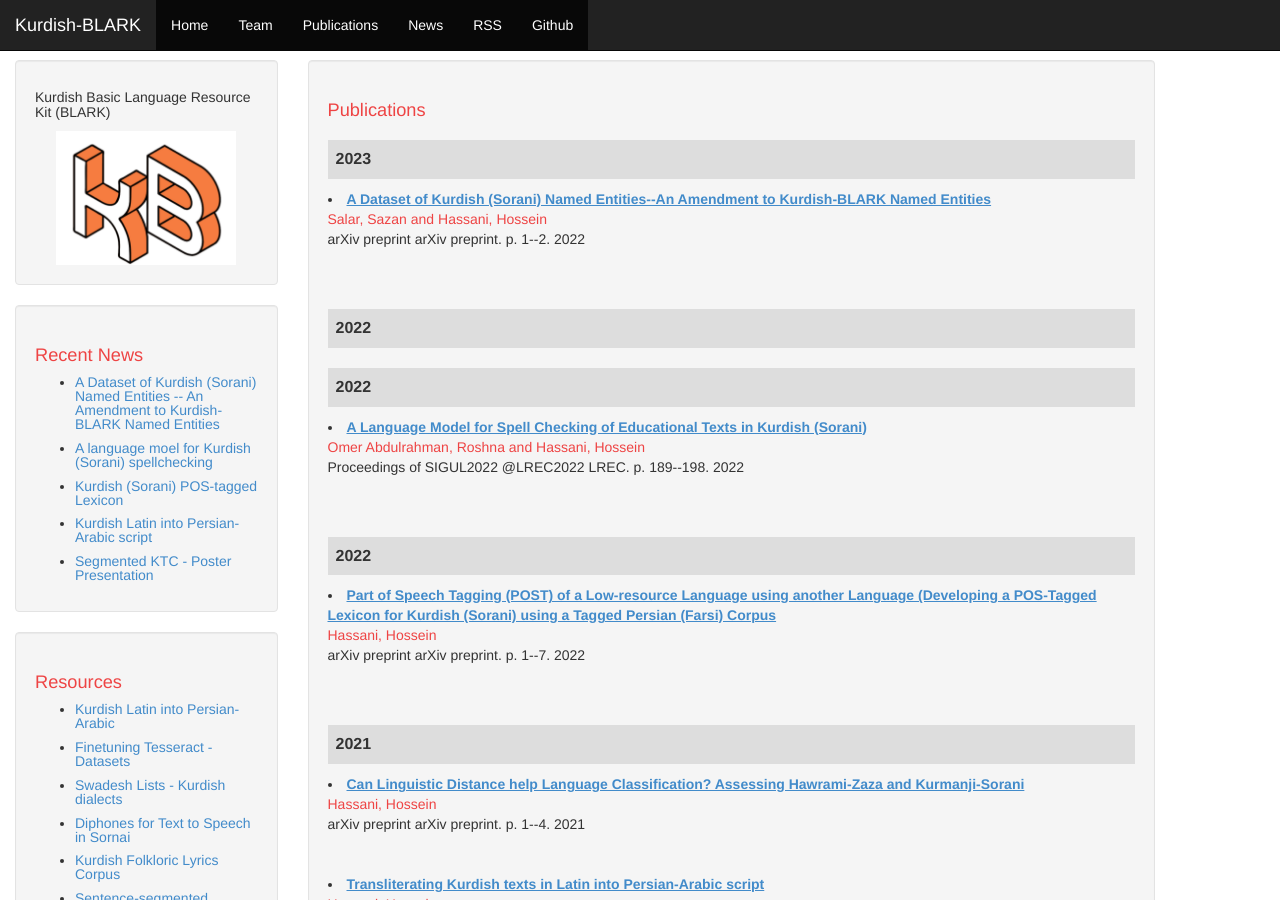
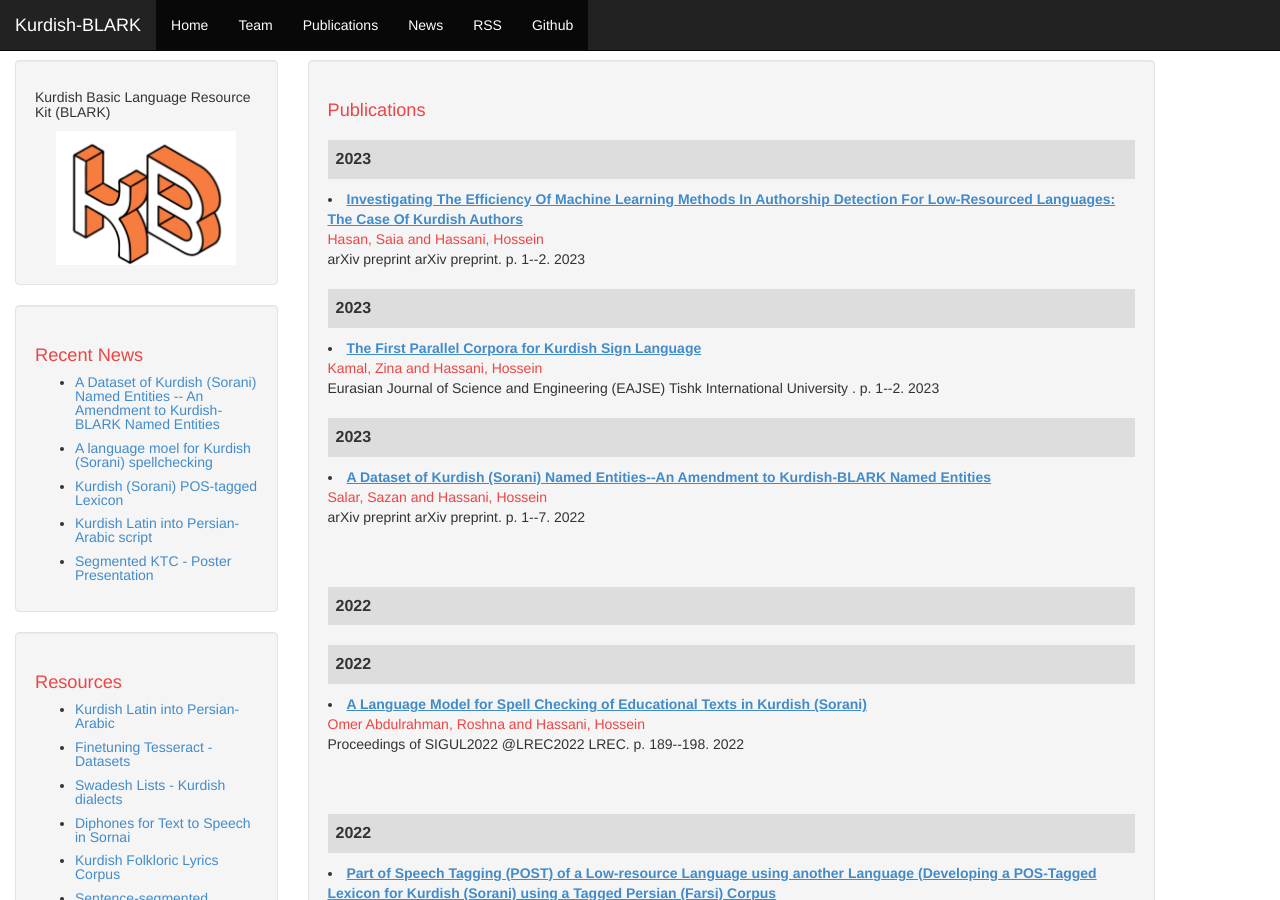
Before and after one commit to KurdishBLARK/KurdishBLARK.github.io, a Jekyll site: the page built from publications.html, in a window 1280 px wide and 900 px high. Built offline with Jekyll 4.4.1, drawn with Linux system fonts in a browser that asks for light colours; a file with an impossible date is left out.

Commit message:
Update publications.html

```diff
--- a/publications.html
+++ b/publications.html
@@ -13,6 +13,46 @@ layout: default
 
 		<div id="bibtex_display">
 		<li>
+		    <a class="url"><span class="title">Investigating The Efficiency Of Machine Learning Methods In Authorship Detection For Low-Resourced Languages: The Case Of Kurdish Authors</span></a><br>
+		    <span class="author">Hasan, Saia and Hassani, Hossein</span><br>
+		    <span class="booktitle">arXiv preprint</span>
+		    <span class="">
+			<span class="publisher">arXiv preprint</span>.
+		    </span>
+		    <span class="">
+		      p. <span class="pages">1--2</span>.
+		    </span>
+		    <span class="">
+		    <span class="year">2023</span></span>
+		<br>
+		  </li>
+		<div id="bibtex_display">
+
+		<div class="yearpublication">2023</div><div class="" style="">
+
+		<div id="bibtex_display">
+		<li>
+		    <a class="url"><span class="title">The First Parallel Corpora for Kurdish Sign Language</span></a><br>
+		    <span class="author">Kamal, Zina and Hassani, Hossein</span><br>
+		    <span class="booktitle">Eurasian Journal of Science and Engineering (EAJSE)
+</span>
+		    <span class="">
+			<span class="publisher">Tishk International University
+</span>.
+		    </span>
+		    <span class="">
+		      p. <span class="pages">1--2</span>.
+		    </span>
+		    <span class="">
+		    <span class="year">2023</span></span>
+		<br>
+		  </li>
+		<div id="bibtex_display">
+
+		<div class="yearpublication">2023</div><div class="" style="">
+
+		<div id="bibtex_display">
+		<li>
 		    <a class="url"><span class="title">A Dataset of Kurdish (Sorani) Named Entities--An Amendment to Kurdish-BLARK Named Entities</span></a><br>
 		    <span class="author">Salar, Sazan and Hassani, Hossein</span><br>
 		    <span class="booktitle">arXiv preprint</span>
@@ -20,7 +60,7 @@ layout: default
 			<span class="publisher">arXiv preprint</span>.
 		    </span>
 		    <span class="">
-		      p. <span class="pages">1--2</span>.
+		      p. <span class="pages">1--7</span>.
 		    </span>
 		    <span class="">
 		    <span class="year">2022</span></span>
```
